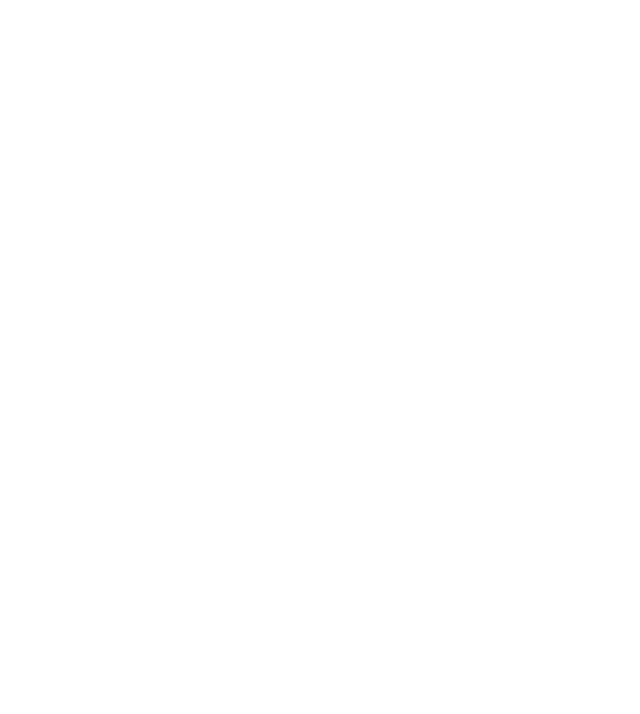
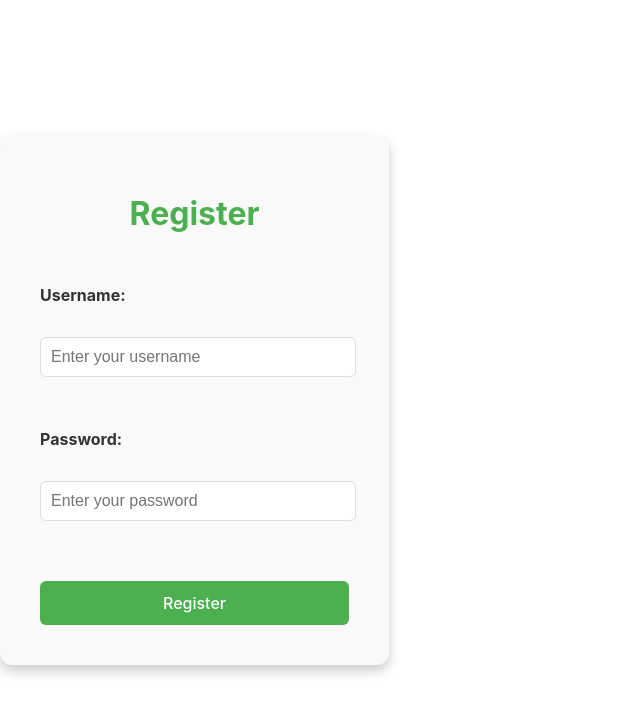
Before and after one commit to dev16mehta/HackathonProject, a React (Vite) app in the folder frontend/: page /register in a window 1280 px wide. Before the commit this address had no page. Shown: the top 714 px of the page, without its empty margins (0-640 px from the left). Built offline with nearby package versions, Linux system fonts and the light colour scheme.

Commit message:
#23 registration page working

```diff
--- a/frontend/src/App.jsx
+++ b/frontend/src/App.jsx
@@ -1,18 +1,18 @@
-import React from "react";
 import { BrowserRouter as Router, Routes, Route } from "react-router-dom";
-import StarterPage from "./StarterPage";
-import CarbonFootprintTracker from "./CarbonFootprintTracker";
+import StarterPage from "./StarterPage.jsx";
+import CarbonFootprintTracker from "./CarbonFootprintTracker.jsx";
+import RegistrationPage from "./RegistrationPage.jsx";
 
-const App = () => {
+function App() {
   return (
     <Router>
       <Routes>
         <Route path="/" element={<StarterPage />} />
+        <Route path="/register" element={<RegistrationPage />} />
         <Route path="/tracker" element={<CarbonFootprintTracker />} />
-        <Route path="/intro" element={<div>Intro / Registration Page (To Be Built)</div>} />
       </Routes>
     </Router>
   );
-};
+}
 
 export default App;
--- /dev/null
+++ b/frontend/src/RegistrationPage.css
@@ -0,0 +1,53 @@
+/* Registration Page Layout /
+.registration-page {
+  height: 100vh;
+  display: flex;
+  justify-content: center;
+  align-items: center;
+  background: radial-gradient(circle, rgba(20, 20, 40, 0.8) 10%, black 90%);
+}
+
+/ Registration Form */
+.registration-form {
+    background-color: #f9f9f9;
+    border-radius: 12px;
+    box-shadow: 0 6px 12px rgba(0, 0, 0, 0.2);
+    padding: 40px;
+    width: 100%;
+    max-width: 400px;
+    display: flex;
+    flex-direction: column;
+    gap: 20px;
+  }
+
+  .registration-form h1 {
+    font-size: 32px;
+    text-align: center;
+    color: #4caf50;
+  }
+
+  .registration-form label {
+    font-size: 16px;
+    color: #333;
+  }
+
+  .registration-form input {
+    padding: 10px;
+    font-size: 16px;
+    border: 1px solid #ddd;
+    border-radius: 6px;
+  }
+
+  .registration-form button {
+    background-color: #4caf50;
+    color: white;
+    padding: 12px;
+    border: none;
+    border-radius: 6px;
+    font-size: 16px;
+    cursor: pointer;
+  }
+
+  .registration-form button:hover {
+    background-color: #45a049;
+  }
--- /dev/null
+++ b/frontend/src/RegistrationPage.jsx
@@ -0,0 +1,53 @@
+import React, { useState } from "react";
+import { useNavigate } from "react-router-dom";
+import "./RegistrationPage.css";
+
+const RegistrationPage = () => {
+  const [username, setUsername] = useState("");
+  const [password, setPassword] = useState("");
+  const navigate = useNavigate();
+
+  const handleSubmit = (event) => {
+    event.preventDefault();
+    if (username && password) {
+      // Save the user data here if needed (e.g., send it to an API)
+      console.log("User Registered:", { username, password });
+
+      // Navigate to the Carbon Footprint Tracker page
+      navigate("/tracker");
+    } else {
+      alert("Please fill out both fields!");
+    }
+  };
+
+  return (
+    <div className="registration-page">
+      <form className="registration-form" onSubmit={handleSubmit}>
+        <h1>Register</h1>
+        <label htmlFor="username">Username:</label>
+        <input
+          type="text"
+          id="username"
+          value={username}
+          onChange={(e) => setUsername(e.target.value)}
+          required
+          placeholder="Enter your username"
+        />
+
+        <label htmlFor="password">Password:</label>
+        <input
+          type="password"
+          id="password"
+          value={password}
+          onChange={(e) => setPassword(e.target.value)}
+          required
+          placeholder="Enter your password"
+        />
+
+        <button type="submit">Register</button>
+      </form>
+    </div>
+  );
+};
+
+export default RegistrationPage;
--- a/frontend/src/StarterPage.jsx
+++ b/frontend/src/StarterPage.jsx
@@ -14,7 +14,7 @@ const StarterPage = () => {
     if (type === "new") {
       navigate("/tracker");
     } else if (type === "existing") {
-      navigate("/intro");
+      navigate("/register");
     }
   };
 
```
